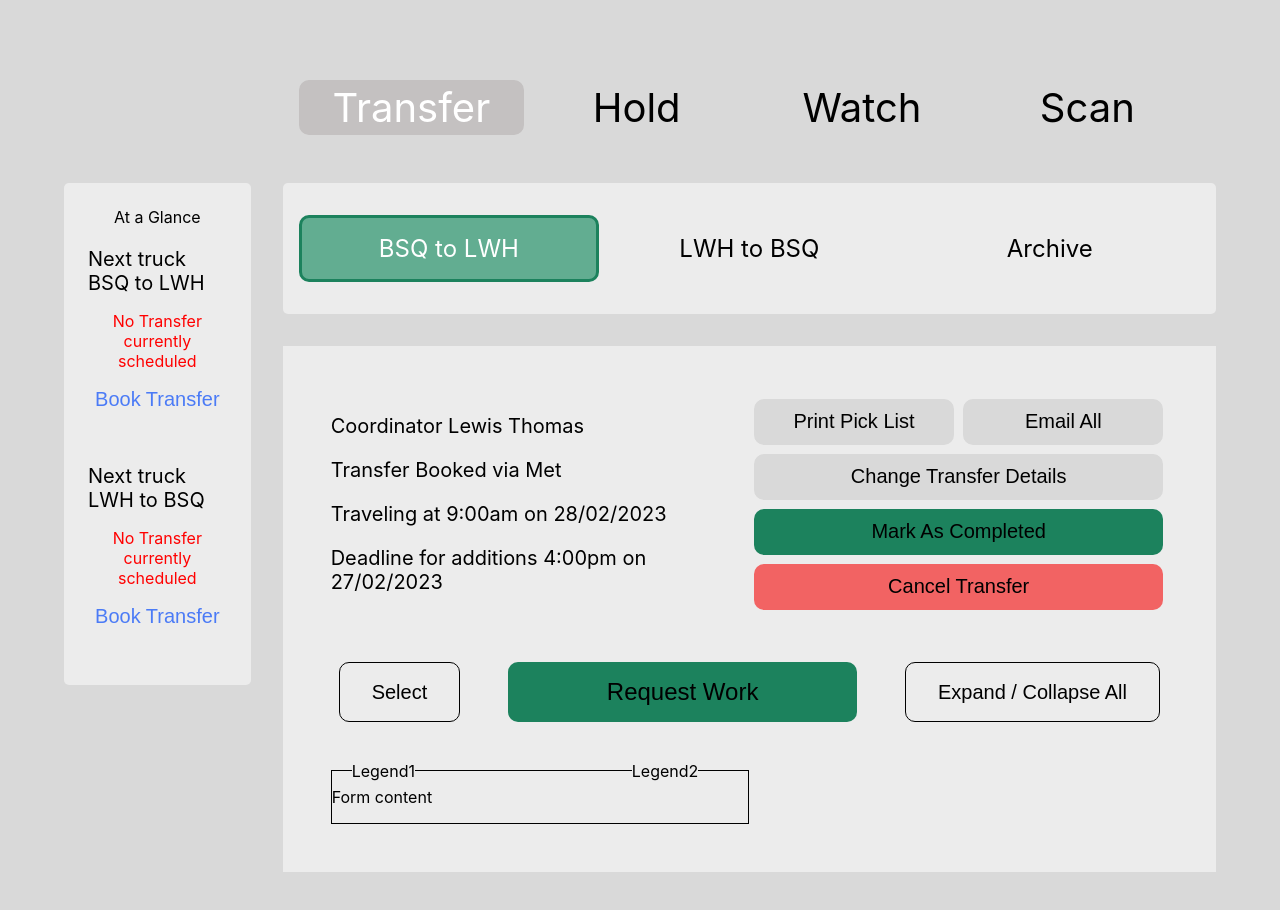
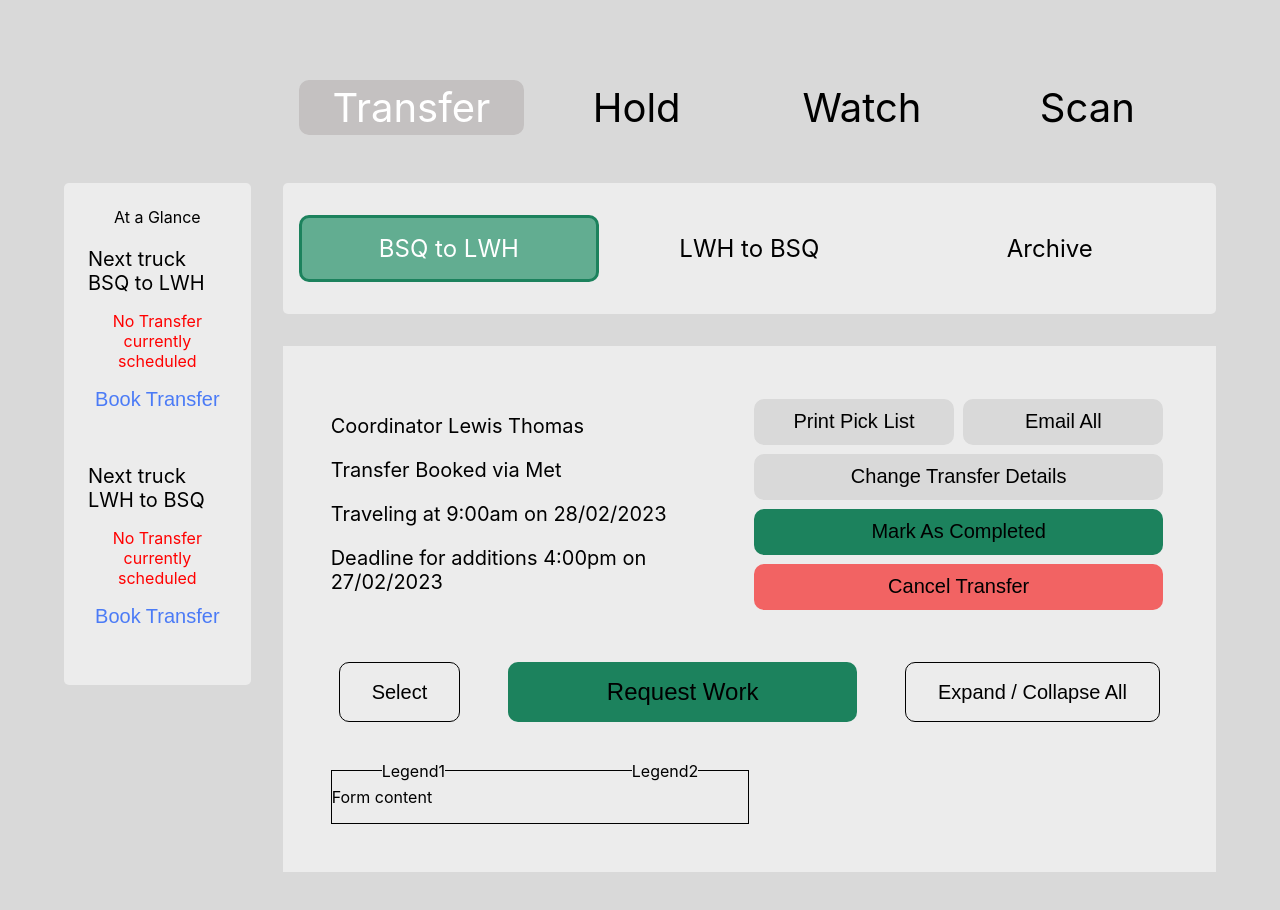
Before and after one commit to lefthomas/PropertyController, a React (Create React App) app: page / in a window 1280 px wide. Shown: the top 910 px of the page. Built offline with nearby package versions, Linux system fonts and the light colour scheme.

Commit message:
amended width of legend

```diff
--- a/src/components/TransferRunner/TransferRequestList/TransferRequestList.css
+++ b/src/components/TransferRunner/TransferRequestList/TransferRequestList.css
@@ -7,7 +7,7 @@
   position: absolute;
   background-color: #ececec;
   top: -1.65rem;
-  left: 20px;
+  left: 50px;
 }
 
 .transfer-request-list-toggle {
```
